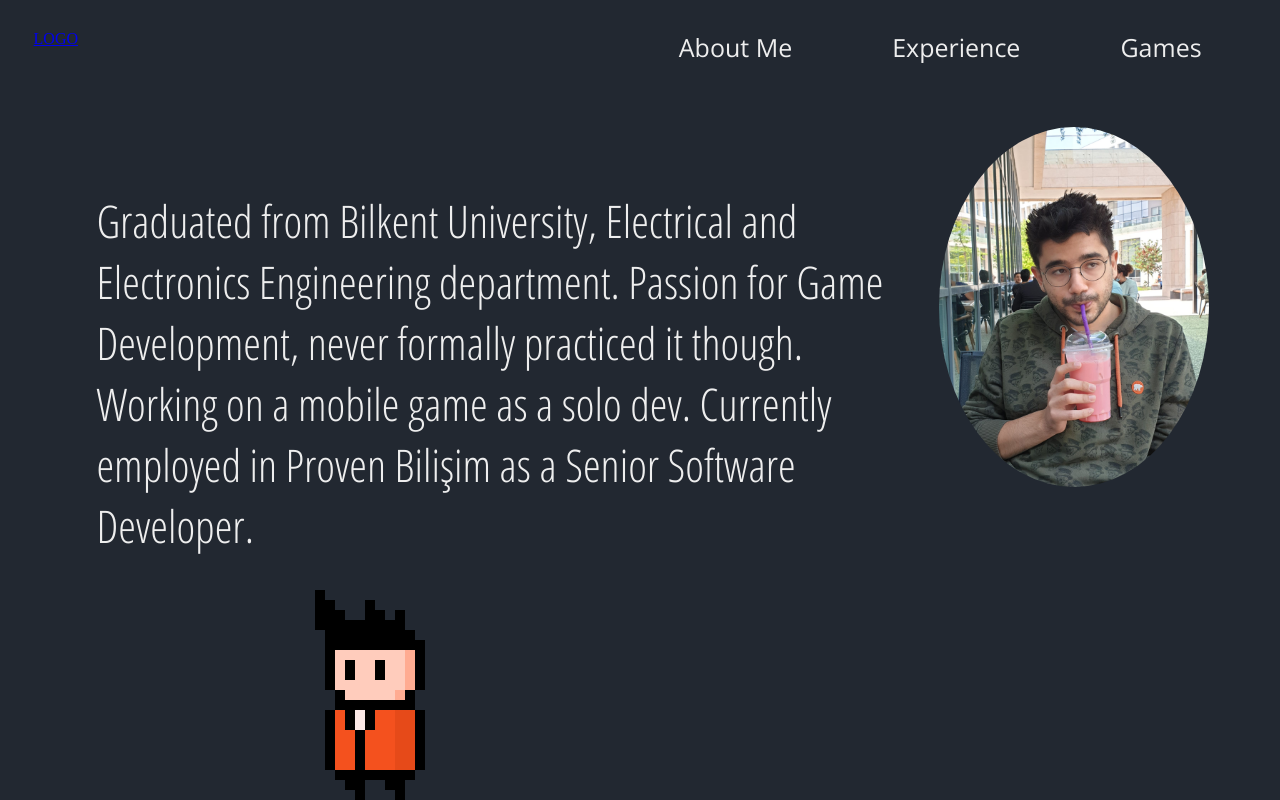
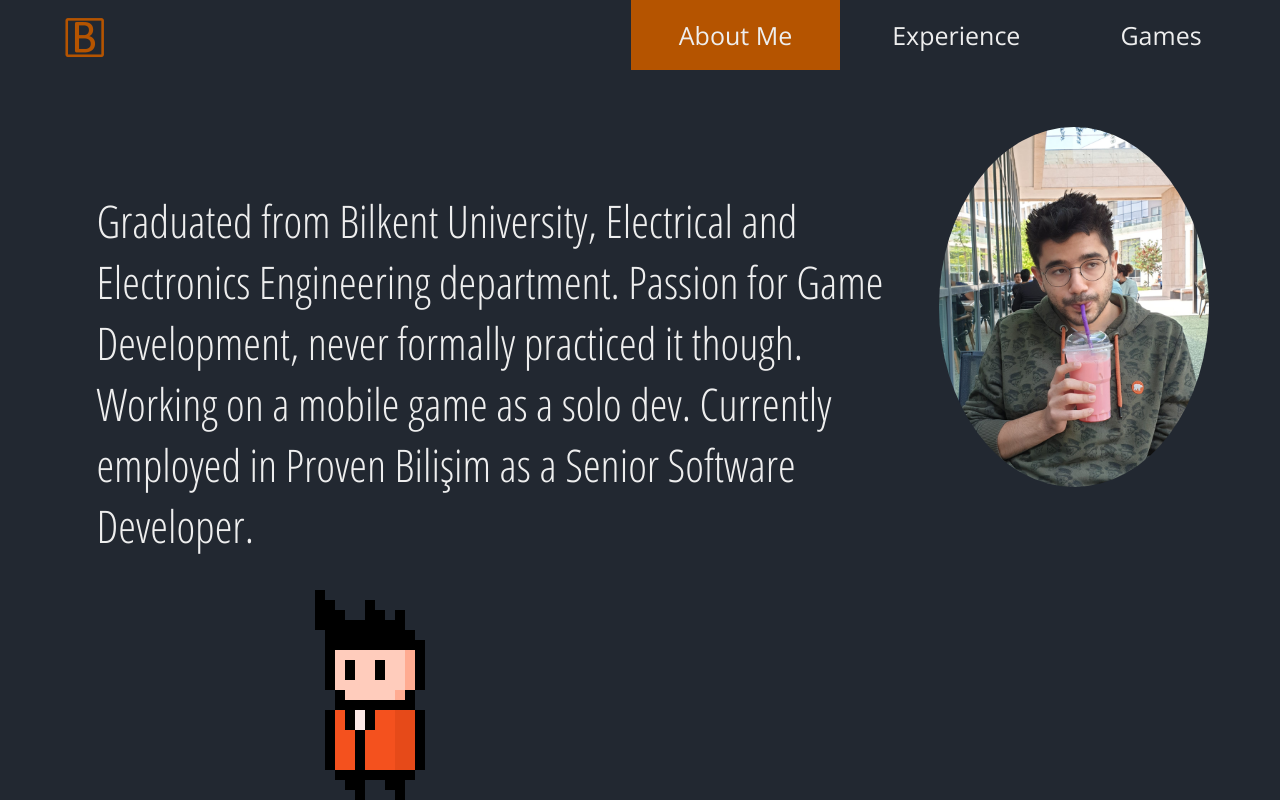
Before and after one commit to karabatut/Site, a plain HTML site: page index.html in a window 1280 px wide. Both pictures are taken after a click on the button "About Me". Shown: the part 1034-1834 px from the top of the page. Drawn offline with nearby package versions, Linux system fonts and the light colour scheme.

Commit message:
games ekranı eklendi

```diff
--- a/css/styles.css
+++ b/css/styles.css
@@ -28,6 +28,10 @@ body {
   height: 100%;
 }
 
+.logo{
+  max-width: 100px;
+}
+
 #mainSection {
   height: 100vh;
   text-align: center;
@@ -55,6 +59,10 @@ button {
   font-family: "Open Sans", sans-serif;
 }
 
+.topBarButton{
+  height: 100%;
+}
+
 button:hover {
   opacity: 0.8;
 }
@@ -74,12 +82,13 @@ button:hover {
   background-color: var(--primary);
   display: flex;
   justify-content: space-between;
-  height: 40px;
-  padding: 30px 2%;
+  height: 70px;
+  padding: 0px 2%;
 }
 
 .topBarRight {
   margin-right: 5%;
+  height: 100%;
 }
 
 .profilFoto {
@@ -144,3 +153,12 @@ button:hover {
   padding-bottom: 10%;
   width: 100%;
 }
+
+#gamesSection{
+  height: 100vh;
+}
+
+#gamesSection p{
+  padding-top: 20%;
+  margin-left: 10%;
+}
--- a/index.html
+++ b/index.html
@@ -19,15 +19,13 @@
   <body>
     <div class="topBar">
       <div class="topBarLeft">
-        <a href="#mainSection">LOGO</a>
+        <a href="#"><img class="logo" src="images/b logo.png" alt="" /></a>
       </div>
 
       <div class="topBarRight">
-        <a href="#aboutMeSection"><button type="button">About Me</button></a>
-        <a href="#experienceSection"
-          ><button type="button">Experience</button></a
-        >
-        <button type="button">Games</button>
+        <a href="#aboutMeSection"><button type="button" class="topBarButton" onClick="topBarPressed(event)">About Me</button></a>
+        <a href="#experienceSection"><button type="button" class="topBarButton" onClick="topBarPressed(event)">Experience</button></a>
+        <a href="#gamesSection"><button type="button" class="topBarButton" onClick="topBarPressed(event)">Games</button></a>
       </div>
     </div>
 
@@ -92,6 +90,11 @@
           clickOnDefaultTab();
         </script>
       </section>
+      <section id="gamesSection">
+        <div>
+          <p>Things... that have not yet come to pass.</p>
+        </div>
+      </section>
     </div>
   </body>
 </html>
--- a/scripts/scripts.js
+++ b/scripts/scripts.js
@@ -1,13 +1,29 @@
 function openTab(evt, companyName){
-    defaultButtonColor();
+    defaultExperienceButtonColor();
     tabOpener(companyName);
 }
 
-function defaultButtonColor(){
+function defaultExperienceButtonColor(){
     var buttons = document.getElementsByClassName('experienceTabLinks');
     for(let button of buttons){
-        button.style.backgroundColor = "#222831";
+        button.style.backgroundColor = window.getComputedStyle(document.documentElement).getPropertyValue('--primary');
     }
+}
+
+function defaultTopBarButtonColor(){
+    var buttons = document.getElementsByClassName('topBarButton');
+    for(let button of buttons){
+        button.style.backgroundColor = window.getComputedStyle(document.documentElement).getPropertyValue('--primary');
+    }
+}
+
+function changeTopBarButtonColor(event){
+    event.currentTarget.style.backgroundColor = window.getComputedStyle(document.documentElement).getPropertyValue('--tertiary');
+}
+
+function topBarPressed(event){
+    defaultTopBarButtonColor();
+    changeTopBarButtonColor(event);
 }
 
 function tabOpener(companyName){
@@ -18,7 +34,7 @@ function tabOpener(companyName){
         tabcontent[i].style.display = "none";
     }
     document.getElementById(companyName).style.display = "block";
-    document.getElementById(getCompanyButtonName(companyName)).style.backgroundColor = "#b55400";
+    document.getElementById(getCompanyButtonName(companyName)).style.backgroundColor = window.getComputedStyle(document.documentElement).getPropertyValue('--tertiary');
 }
 
 function clickOnDefaultTab(){
```
Also changed, not shown: images/b logo.png (added).
